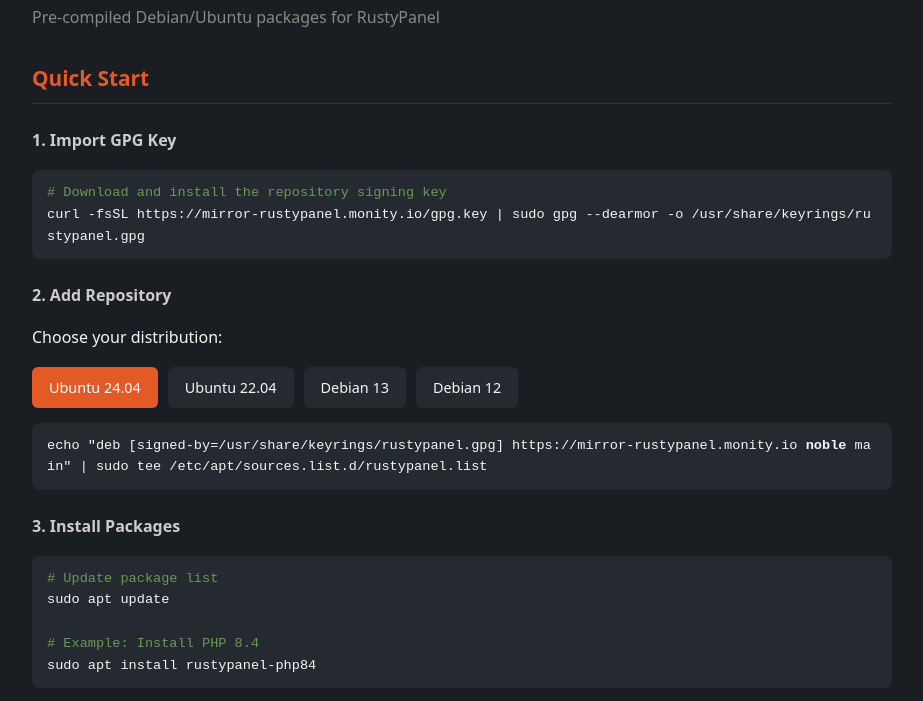
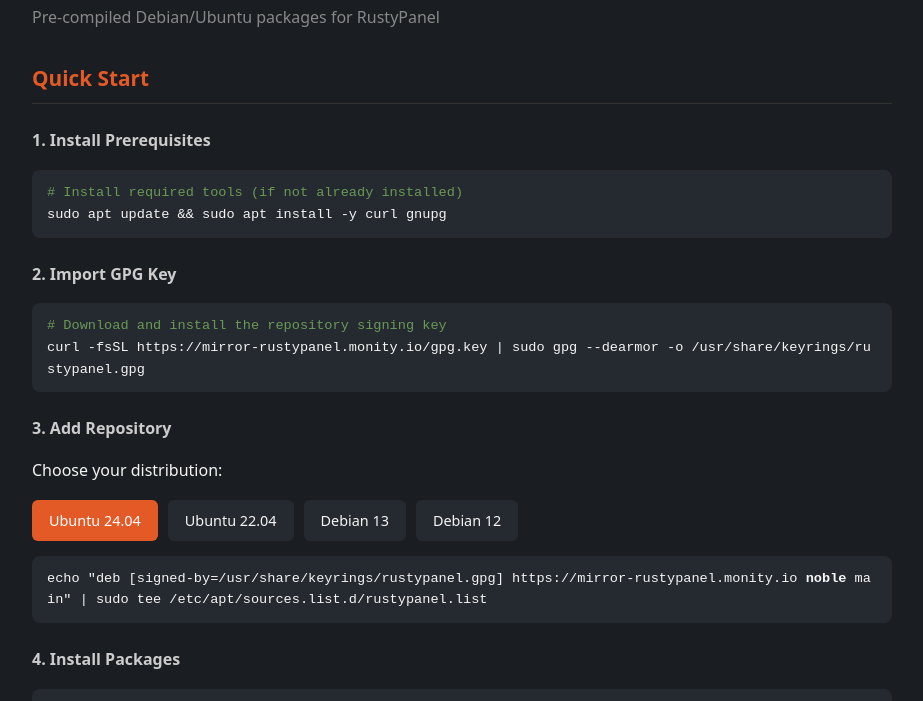
Before and after one commit to rustynail1984/rustypanel-packages, a plain HTML site: page repo/index.html in a window 1280 px wide. Shown: the part 96-797 px from the top of the page, without its empty margins (178-1101 px from the left). Drawn offline with Linux system fonts and the light colour scheme.

Commit message:
docs: add prerequisites to installation instructions
  Fresh Debian/Ubuntu systems may not have curl and gnupg installed.
  Updated README.md and repo/index.html with prerequisite step.

```diff
--- a/repo/index.html
+++ b/repo/index.html
@@ -116,13 +116,19 @@
 
     <h2>Quick Start</h2>
 
-    <h3>1. Import GPG Key</h3>
+    <h3>1. Install Prerequisites</h3>
+    <div class="cmd">
+        <span class="comment"># Install required tools (if not already installed)</span><br>
+        sudo apt update && sudo apt install -y curl gnupg
+    </div>
+
+    <h3>2. Import GPG Key</h3>
     <div class="cmd">
         <span class="comment"># Download and install the repository signing key</span><br>
         curl -fsSL https://mirror-rustypanel.monity.io/gpg.key | sudo gpg --dearmor -o /usr/share/keyrings/rustypanel.gpg
     </div>
 
-    <h3>2. Add Repository</h3>
+    <h3>3. Add Repository</h3>
     <p>Choose your distribution:</p>
 
     <div class="distro-tabs">
@@ -153,7 +159,7 @@
         </div>
     </div>
 
-    <h3>3. Install Packages</h3>
+    <h3>4. Install Packages</h3>
     <div class="cmd">
         <span class="comment"># Update package list</span><br>
         sudo apt update<br><br>
```
Also changed, not shown: 1 other file.
